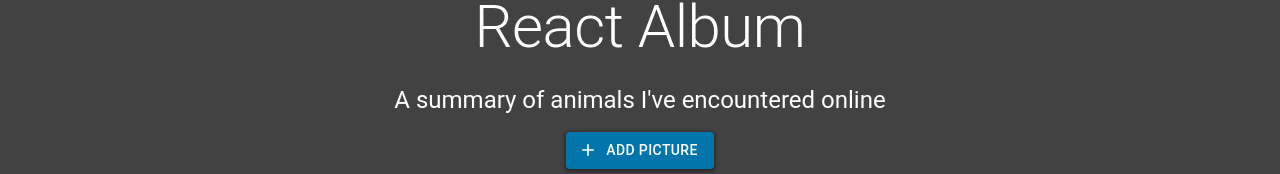
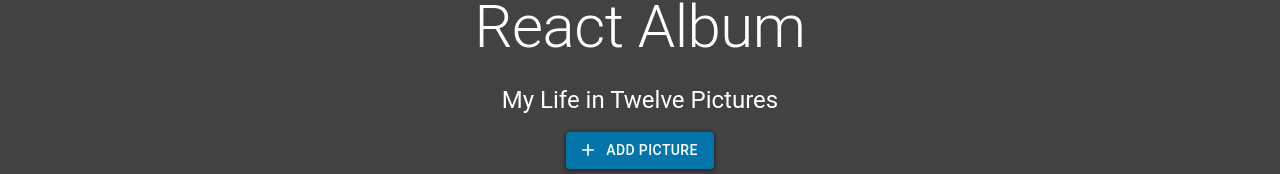
Before and after one commit to matthewbouc/weekend-react-gallery, a React (Create React App) app: page / in a window 1280 px wide. Shown: the part 137-311 px from the top of the page. Built offline with nearby package versions, Linux system fonts and the light colour scheme; no server answers.

Commit message:
text change

```diff
--- a/src/components/App/App.jsx
+++ b/src/components/App/App.jsx
@@ -118,7 +118,7 @@ function App() {
                   React Album
                 </Typography>
                 <Typography variant="h5" align="center" paragraph>
-                  A summary of animals I've encountered online
+                  My Life in Twelve Pictures
                 </Typography>
                 <Grid container justifyContent="center">
                 <Grid item>
```
